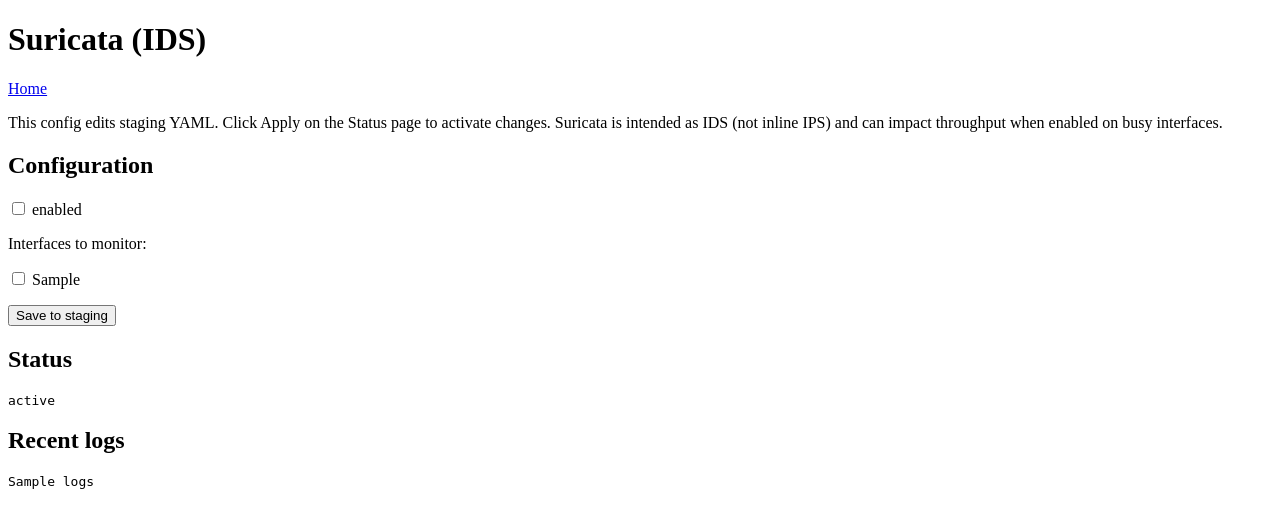
After one commit to maha-raj/AuroraGW, a FastAPI app: template web/templates/suricata.html in a window 1280 px wide. The commit adds this page. Shown: the top 528 px of the page. Run offline with FastAPI, Linux system fonts and the light colour scheme; the template is opened without the code that fills it: most values are stand-ins (such as "Sample title", 1, 10 or a date in 2020).

Commit message:
Web UI: Suricata IDS page

```diff
--- a/web/app.py
+++ b/web/app.py
@@ -3,6 +3,7 @@
 import threading
 from collections import deque
 from pathlib import Path
+from typing import List
 import yaml
 from fastapi import FastAPI, Request, Response, Form, HTTPException
 from fastapi.responses import HTMLResponse, RedirectResponse, PlainTextResponse
@@ -291,6 +292,54 @@
     audit(f"firewall delete port_forward {removed}")
     return RedirectResponse(url="/firewall", status_code=303)
 
+@app.get("/suricata", response_class=HTMLResponse)
+def suricata_get(request: Request):
+    require_auth(request)
+    cfg = load_yaml(CFG_STAGING if CFG_STAGING.exists() else CFG_ACTIVE)
+    s = ((cfg.get("services") or {}).get("suricata") or {})
+    enabled = bool(s.get("enabled", False))
+    interfaces = [str(x) for x in (s.get("interfaces") or [])]
+
+    # Keep config portable: use role tokens (resolved to ifnames during apply).
+    iface_tokens = ["lan", "opt1", "wan", "pppoe0"]
+
+    status = sh(["bash", "-lc", "systemctl --no-pager --plain status 'auroragw-suricata@*.service' 2>/dev/null || true"]).stdout
+    logs = sh(["bash", "-lc", "journalctl -u 'auroragw-suricata@*.service' -n 200 --no-pager 2>/dev/null || true"]).stdout
+    fast = sh(["bash", "-lc", "tail -n 120 /var/log/suricata/fast.log 2>/dev/null || true"]).stdout
+    if fast.strip():
+        logs = logs + "\n\n== /var/log/suricata/fast.log (tail) ==\n" + fast
+
+    return templates.TemplateResponse(
+        "suricata.html",
+        {
+            "request": request,
+            "enabled": enabled,
+            "interfaces": interfaces,
+            "iface_tokens": iface_tokens,
+            "status": status,
+            "logs": logs,
+        },
+    )
+
+@app.post("/suricata")
+def suricata_post(
+    request: Request,
+    enabled: str = Form("0"),
+    interfaces: List[str] = Form([]),
+):
+    require_auth(request)
+    cfg = load_yaml(CFG_STAGING if CFG_STAGING.exists() else CFG_ACTIVE)
+    cfg.setdefault("services", {})
+    cfg["services"].setdefault("suricata", {})
+
+    cfg["services"]["suricata"]["installed"] = True
+    cfg["services"]["suricata"]["enabled"] = (enabled == "1")
+    cfg["services"]["suricata"]["interfaces"] = [str(x).strip() for x in interfaces if str(x).strip()]
+
+    save_yaml(CFG_STAGING, cfg)
+    audit(f"suricata updated enabled={cfg['services']['suricata']['enabled']} interfaces={cfg['services']['suricata']['interfaces']}")
+    return RedirectResponse(url="/suricata", status_code=303)
+
 @app.post("/backup")
 def backup(request: Request):
     require_auth(request)
--- a/web/templates/index.html
+++ b/web/templates/index.html
@@ -1 +1 @@
-<!doctype html><html><head><meta charset='utf-8'><title>AuroraGW</title></head><body><h1>AuroraGW</h1><ul><li><a href='/status'>Status</a></li><li><a href='/config'>Config</a></li><li><a href='/firewall'>Firewall</a></li><li><a href='/traffic'>Traffic</a></li><li><a href='/backups'>Backups</a></li><li><a href='/logs'>Logs</a></li></ul><p>Auth: HTTP Basic (admin / password set in installer).</p></body></html>
+<!doctype html><html><head><meta charset='utf-8'><title>AuroraGW</title></head><body><h1>AuroraGW</h1><ul><li><a href='/status'>Status</a></li><li><a href='/config'>Config</a></li><li><a href='/firewall'>Firewall</a></li><li><a href='/suricata'>Suricata</a></li><li><a href='/traffic'>Traffic</a></li><li><a href='/backups'>Backups</a></li><li><a href='/logs'>Logs</a></li></ul><p>Auth: HTTP Basic (admin / password set in installer).</p></body></html>
--- /dev/null
+++ b/web/templates/suricata.html
@@ -0,0 +1,35 @@
+<!doctype html>
+<html>
+  <head>
+    <meta charset="utf-8" />
+    <title>Suricata</title>
+  </head>
+  <body>
+    <h1>Suricata (IDS)</h1>
+    <p><a href="/">Home</a></p>
+
+    <p>
+      This config edits staging YAML. Click Apply on the Status page to activate changes.
+      Suricata is intended as IDS (not inline IPS) and can impact throughput when enabled on busy interfaces.
+    </p>
+
+    <h2>Configuration</h2>
+    <form method="post" action="/suricata">
+      <label><input type="checkbox" name="enabled" value="1" {% if enabled %}checked{% endif %}/> enabled</label>
+      <p>Interfaces to monitor:</p>
+      {% for t in iface_tokens %}
+        <label>
+          <input type="checkbox" name="interfaces" value="{{ t }}" {% if t in interfaces %}checked{% endif %}/>
+          {{ t }}
+        </label><br/>
+      {% endfor %}
+      <p><button type="submit">Save to staging</button></p>
+    </form>
+
+    <h2>Status</h2>
+    <pre>{{ status }}</pre>
+
+    <h2>Recent logs</h2>
+    <pre style="max-height: 360px; overflow: auto;">{{ logs }}</pre>
+  </body>
+</html>
```
Also changed, not shown: docs/HOWTO.md (+1 -0 lines).
